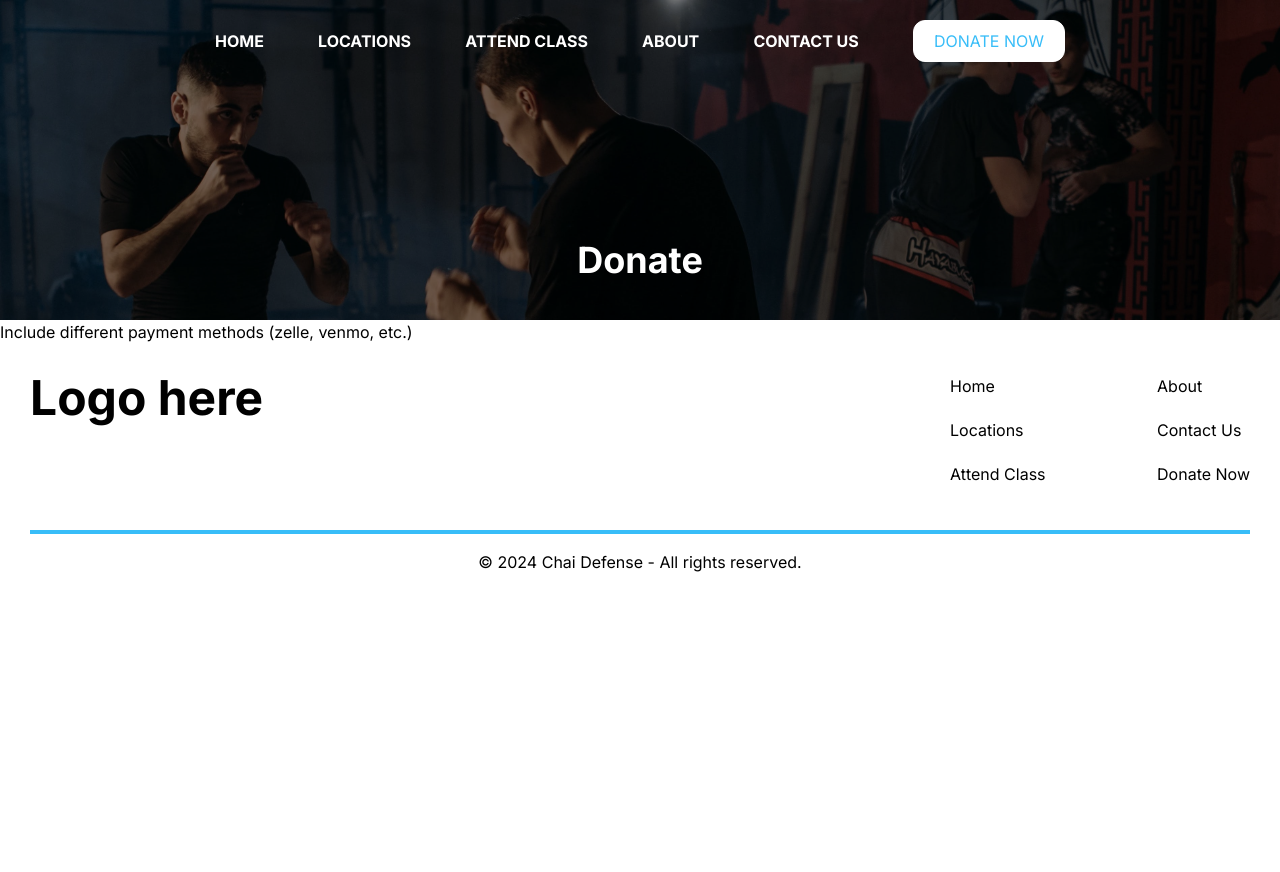
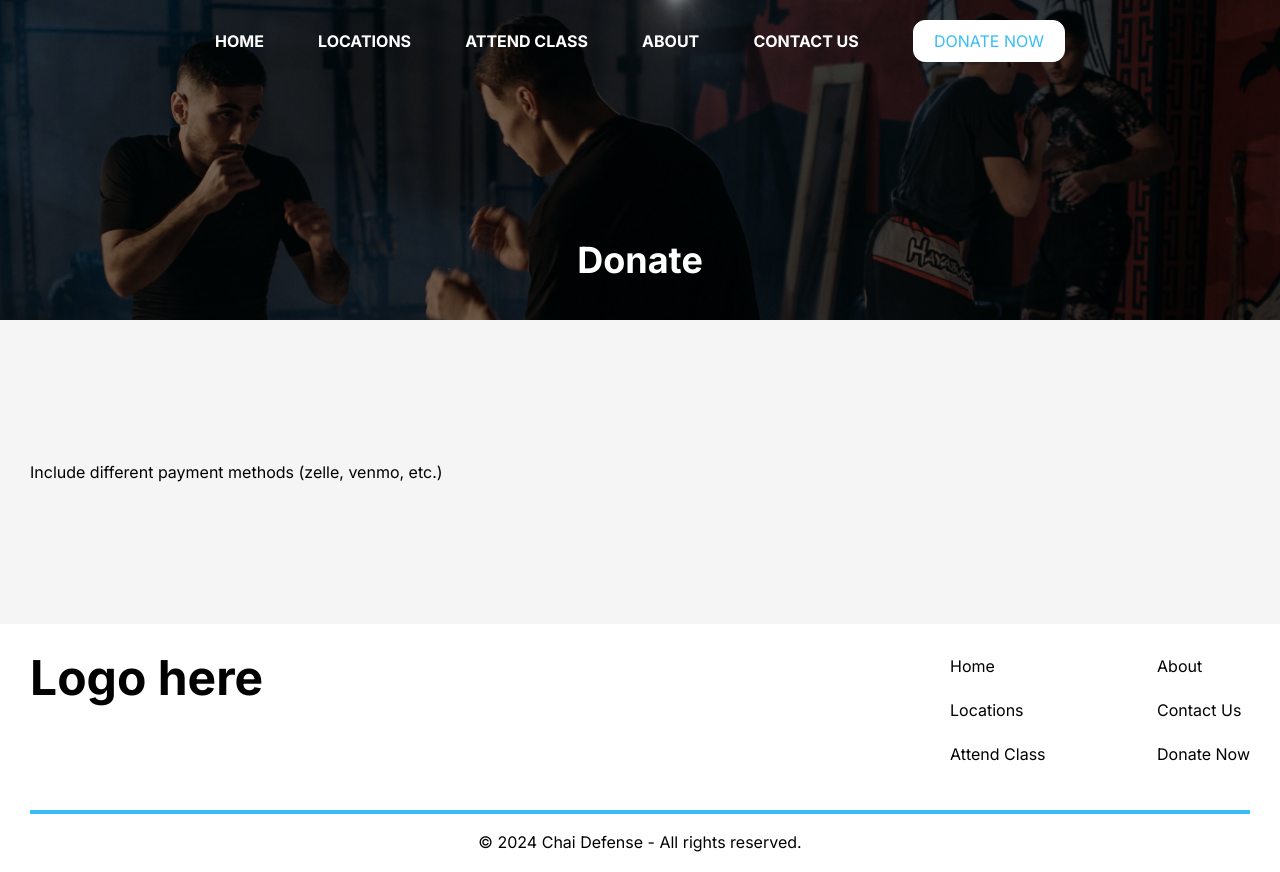
Before and after one commit to 10richard/chai-defense, a Next.js app: page /donate in a window 1280 px wide. Before the commit the page ends 800 px from the top, so only its background shows below. Built offline with nearby package versions, Linux system fonts and the light colour scheme.

Commit message:
add Donate component

```diff
--- a/src/app/donate/page.tsx
+++ b/src/app/donate/page.tsx
@@ -1,4 +1,5 @@
 import Banner from "@/components/Banner";
+import Donate from "@/components/Donate/Donate";
 import Footer from "@/components/Footer";
 import Navbar from "@/components/Navbar";
 
@@ -7,7 +8,7 @@ const page = () => {
     <>
       <Navbar />
       <Banner heading="Donate" />
-      <p>Include different payment methods (zelle, venmo, etc.)</p>
+      <Donate />
       <Footer />
     </>
   );
```
